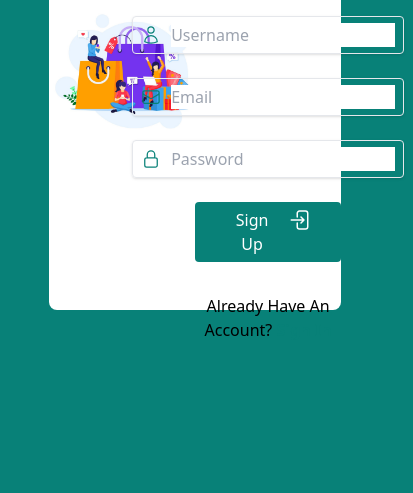
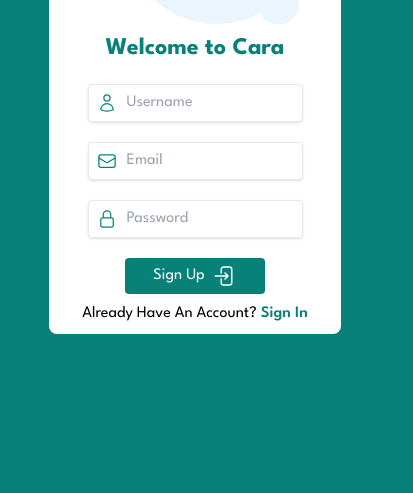
Before and after one commit to Ola-Reda/cara, a website: page register.html in a window 390 px wide. Shown: the part 351-844 px from the top of the page, 413 px wide, since content can reach past the window. Drawn offline with Linux system fonts and the light colour scheme.

Commit message:
Add responsive

```diff
--- a/register.html
+++ b/register.html
@@ -7,43 +7,43 @@
         <link rel="icon" href="images/icon.png">
         <link rel="stylesheet" href="css/output.css">
     </head>
-    <body class="bg-dim-900 h-screen flex items-center justify-center">
+    <body class="font-League bg-dim-900 h-screen flex items-center justify-center">
         <!--alert-->
         <div class="alert absolute top-0 bg-red-600 text-white rounded-2xl capitalize px-5 py-1.5 transtion opacity-0">please, enter the data</div>
-        <section class="login bg-white rounded-lg w-3/4 m-auto">
+        <section class="bg-white rounded-lg w-3/4 m-auto px-5 py-2">
             <div class="container m-auto">
-                <div class="flex items-center">
-                    <div class="image w-2/4">
+                <div class="flex items-center flex-col md:flex-row">
+                    <div class="image w-full md:w-2/4">
                         <img src="images/36483426.jpg" class="w-full rounded-lg" alt="image">
                     </div>
-                    <div class="login-form w-2/4 text-center">
-                        <h1 class="text-dim-900 font-bold text-5xl mb-10">Welcome to Cara</h1>
+                    <div class="login-form w-full md:w-2/4 text-center">
+                        <h1 class="text-dim-900 font-bold text-2xl md:text-5xl mb-5 md:mb-10">Welcome to Cara</h1>
                         <form class="flex items-center flex-col">
-                            <div class="flex items-center border rounded mb-6 px-2 py-1.5 shadow hover:border-dim-900 transtion">
+                            <div class="flex items-center border rounded mb-5 md:mb-8 px-2 py-1.5 shadow hover:border-dim-900 transtion">
                                 <svg xmlns="http://www.w3.org/2000/svg" fill="none" viewBox="0 0 24 24" stroke-width="1.5" stroke="currentColor" class="w-5 h-5 mr-2.5 text-dim-900">
                                     <path stroke-linecap="round" stroke-linejoin="round" d="M15.75 6a3.75 3.75 0 1 1-7.5 0 3.75 3.75 0 0 1 7.5 0ZM4.501 20.118a7.5 7.5 0 0 1 14.998 0A17.933 17.933 0 0 1 12 21.75c-2.676 0-5.216-.584-7.499-1.632Z" />
                                 </svg>
-                                <input type="text" placeholder="Username" class="Username w-56 outline-none">
+                                <input type="text" placeholder="Username" class="Username md:w-56 outline-none">
                             </div>
-                            <div class="flex items-center border rounded mb-6 px-2 py-1.5 shadow hover:border-dim-900 transtion">
+                            <div class="flex items-center border rounded mb-5 md:mb-8 px-2 py-1.5 shadow hover:border-dim-900 transtion">
                                 <svg xmlns="http://www.w3.org/2000/svg" fill="none" viewBox="0 0 24 24" stroke-width="1.5" stroke="currentColor" class="w-5 h-5 mr-2.5 text-dim-900">
                                     <path stroke-linecap="round" stroke-linejoin="round" d="M21.75 6.75v10.5a2.25 2.25 0 0 1-2.25 2.25h-15a2.25 2.25 0 0 1-2.25-2.25V6.75m19.5 0A2.25 2.25 0 0 0 19.5 4.5h-15a2.25 2.25 0 0 0-2.25 2.25m19.5 0v.243a2.25 2.25 0 0 1-1.07 1.916l-7.5 4.615a2.25 2.25 0 0 1-2.36 0L3.32 8.91a2.25 2.25 0 0 1-1.07-1.916V6.75" />
                                 </svg>
-                                <input type="email" placeholder="Email" class="email w-56 outline-none">
+                                <input type="email" placeholder="Email" class="email md:w-56 outline-none">
                             </div>
-                            <div class="flex items-center border rounded mb-6 px-2 py-1.5 shadow hover:border-dim-900 transtion">
+                            <div class="flex items-center border rounded mb-5 md:mb-8 px-2 py-1.5 shadow hover:border-dim-900 transtion">
                                 <svg xmlns="http://www.w3.org/2000/svg" fill="none" viewBox="0 0 24 24" stroke-width="1.5" stroke="currentColor" class="w-5 h-5 mr-2.5 text-dim-900">
                                     <path stroke-linecap="round" stroke-linejoin="round" d="M16.5 10.5V6.75a4.5 4.5 0 1 0-9 0v3.75m-.75 11.25h10.5a2.25 2.25 0 0 0 2.25-2.25v-6.75a2.25 2.25 0 0 0-2.25-2.25H6.75a2.25 2.25 0 0 0-2.25 2.25v6.75a2.25 2.25 0 0 0 2.25 2.25Z" />
                                 </svg>
-                                <input type="password" placeholder="Password" class="password w-56 outline-none">
+                                <input type="password" placeholder="Password" class="password md:w-56 outline-none">
                             </div>
-                            <button class="bg-dim-900 text-white rounded py-1.5 px-7 flex hover:bg-transparent hover:border hover:text-dim-900 hover:border-dim-900 transtion">Sign Up
+                            <button class="bg-dim-900 text-white rounded mb-2 md:mb-0 py-1.5 px-7 flex hover:bg-transparent hover:border hover:text-dim-900 hover:border-dim-900 transtion">Sign Up
                                 <svg xmlns="http://www.w3.org/2000/svg" fill="none" viewBox="0 0 24 24" stroke-width="1.5" stroke="currentColor" class="w-6 h-6 ms-2">
                                     <path stroke-linecap="round" stroke-linejoin="round" d="M8.25 9V5.25A2.25 2.25 0 0 1 10.5 3h6a2.25 2.25 0 0 1 2.25 2.25v13.5A2.25 2.25 0 0 1 16.5 21h-6a2.25 2.25 0 0 1-2.25-2.25V15M12 9l3 3m0 0-3 3m3-3H2.25" />
                                 </svg>
                             </button>
                         </form>
-                        <p class="capitalize relative top-8">already have an account?<a href="login.html" class="text-dim-900 font-semibold hover:text-dim-500 transtion"> sign in</a></p>
+                        <p class="capitalize relative md:top-8">already have an account?<a href="login.html" class="text-dim-900 font-semibold hover:text-dim-500 transtion"> sign in</a></p>
                     </div>
                 </div>
             </div>
```
Also changed, not shown: login.html (+12 -12 lines), css/output.css.
